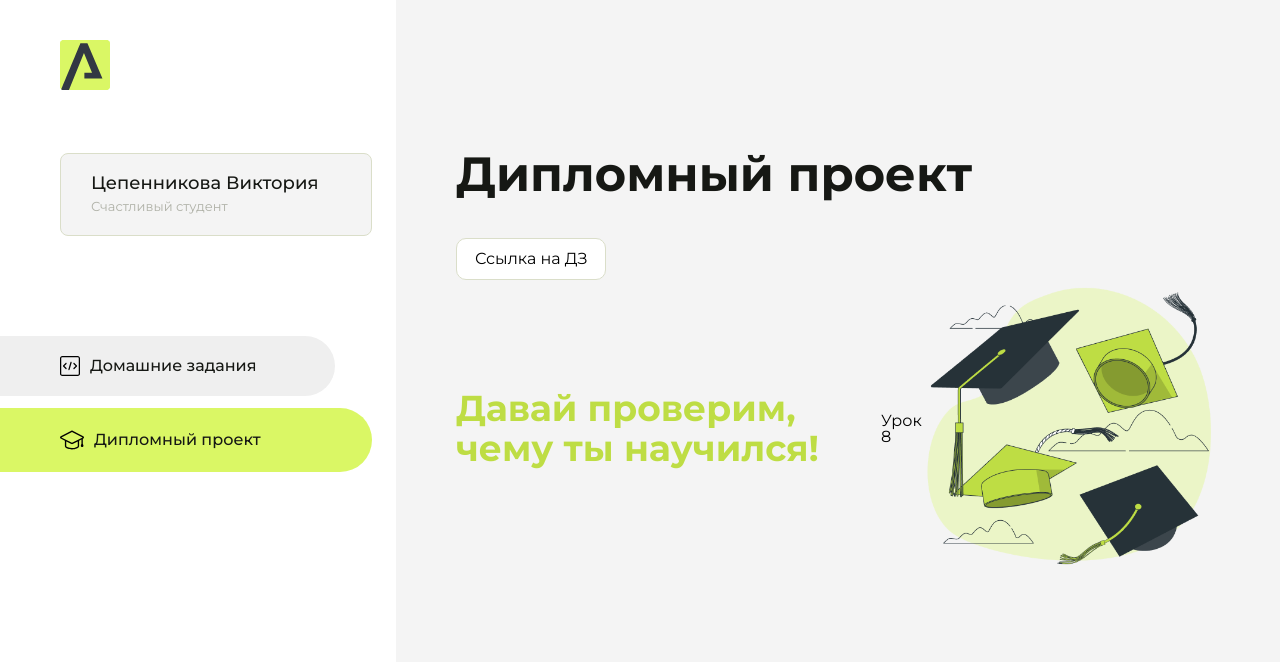
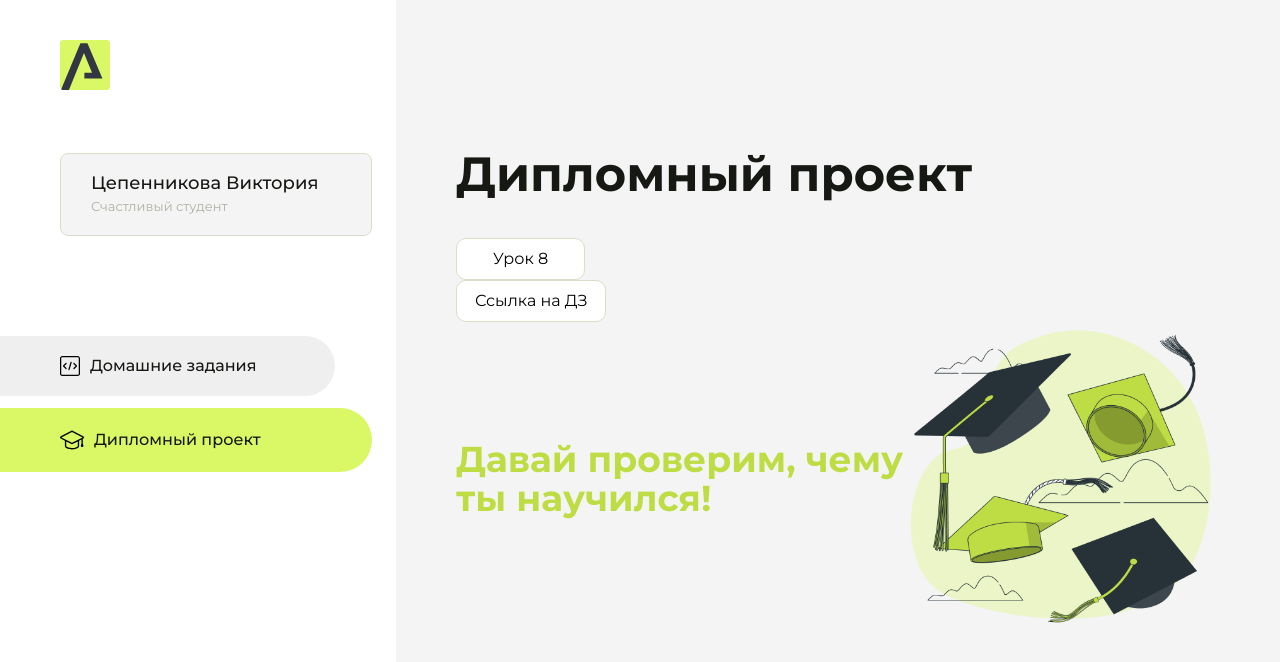
Before and after one commit to SuperVikaaa/Aroken-Homework, a plain HTML site: page index.html in a window 1280 px wide. Both pictures are taken after a click on the button "Дипломный проект". Drawn offline with Linux system fonts and the light colour scheme.

Commit message:
Update index.html

```diff
--- a/index.html
+++ b/index.html
@@ -168,12 +168,16 @@
             </div>
             <div class="content__block hidden" id="diplomBlock">
                 <div class="content__title">Дипломный проект</div>
+                    <ul class="content__list">
+                    <li class="content__list-item">
+                        <a href="lesson8-задание/index.html">Урок 8</a>
+                    </li>
+                </ul>
                 <div class="content__list-diplom">
                     <a href="https://www.figma.com/file/ctsibmU3AefRkMLxcQU4XF/%D0%90%D1%82%D0%BB%D0%B0%D0%BD%D1%82-%D0%93%D0%B0%D0%B7-%2B?type=design&node-id=0-1&mode=design&t=NXKvWWlJbOJHejzj-0">Ссылка на ДЗ</a>
                 </div>
                 <div class="content__decor">
                     <div class="content__decor-text">Давай проверим, чему ты научился!</div>
-                    <a href="lesson8-задание/index.html">Урок 8</a>
                     <div class="content__decor-img">
                         <img src="src/decor.png" alt="decor">
                     </div>
```
